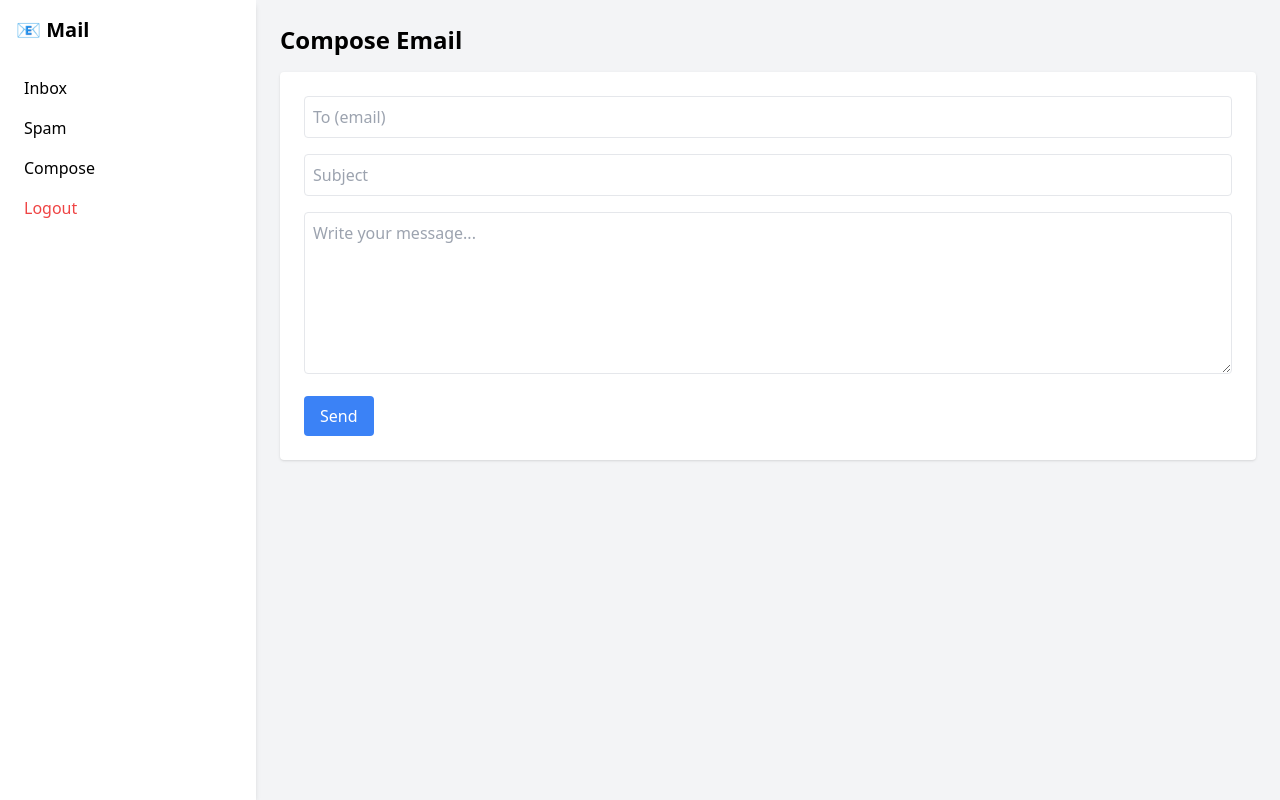
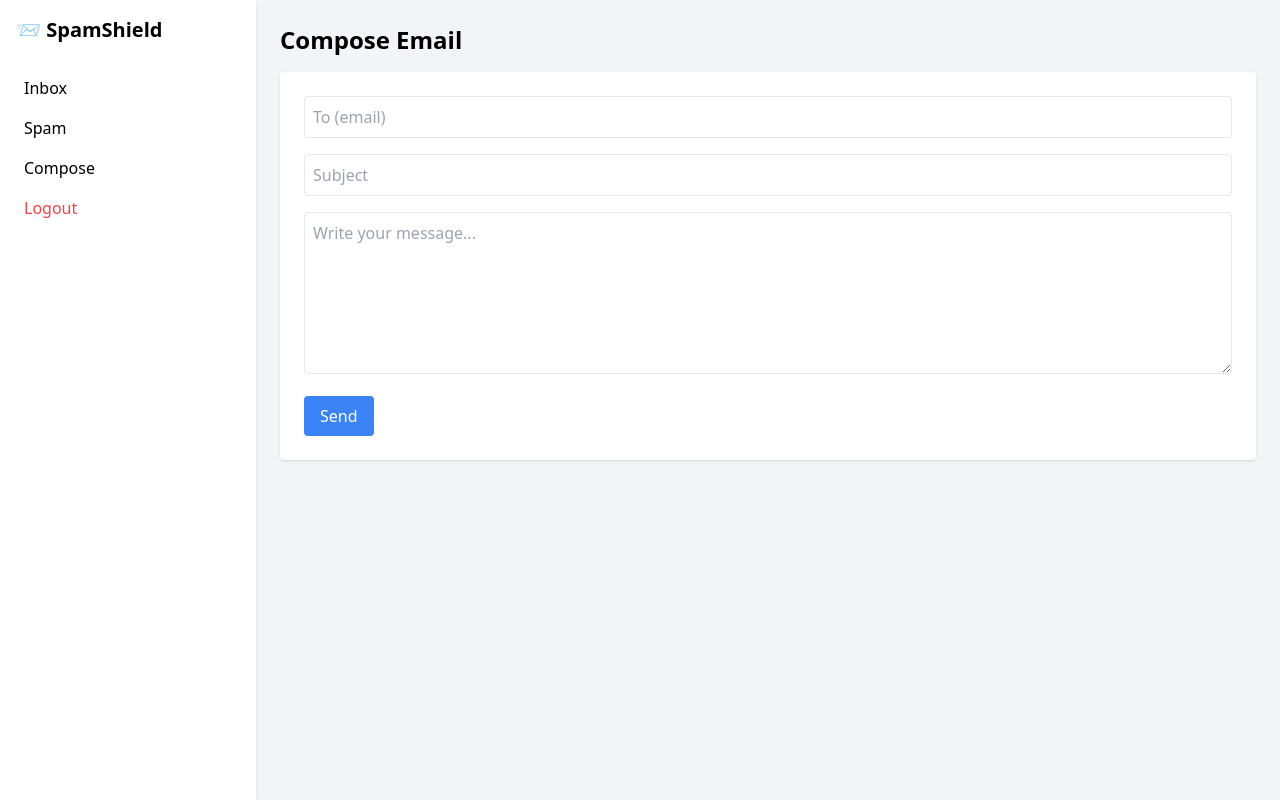
Before and after one commit to Deepadharshan-S/NLP_Package, a FastAPI app: template app/templates/send.html in a window 1280 px wide. Run offline with FastAPI, Linux system fonts and the light colour scheme; the template is opened without the code that fills it, so the values that code supplies are empty; parts of the project's set-up code (start-up, migrations or seed data) failed here and were passed over; some libraries are stand-ins or nearby versions.

Commit message:
UI Changes

```diff
--- a/app/templates/base.html
+++ b/app/templates/base.html
@@ -1,7 +1,7 @@
 <!DOCTYPE html>
 <html>
 <head>
-    <title>Mail App</title>
+    <title>📨 SpamShield</title>
 
     <!-- Tailwind -->
     <script src="https://cdn.tailwindcss.com"></script>
@@ -16,7 +16,7 @@
 
     <!-- Sidebar -->
     <div class="w-64 bg-white shadow-md p-4">
-        <h2 class="text-xl font-bold mb-6">📧 Mail</h2>
+        <h2 class="text-xl font-bold mb-6">📨 SpamShield</h2>
 
         <a href="/inbox" class="block p-2 rounded hover:bg-gray-200">Inbox</a>
         <a href="/spam" class="block p-2 rounded hover:bg-gray-200">Spam</a>
```
